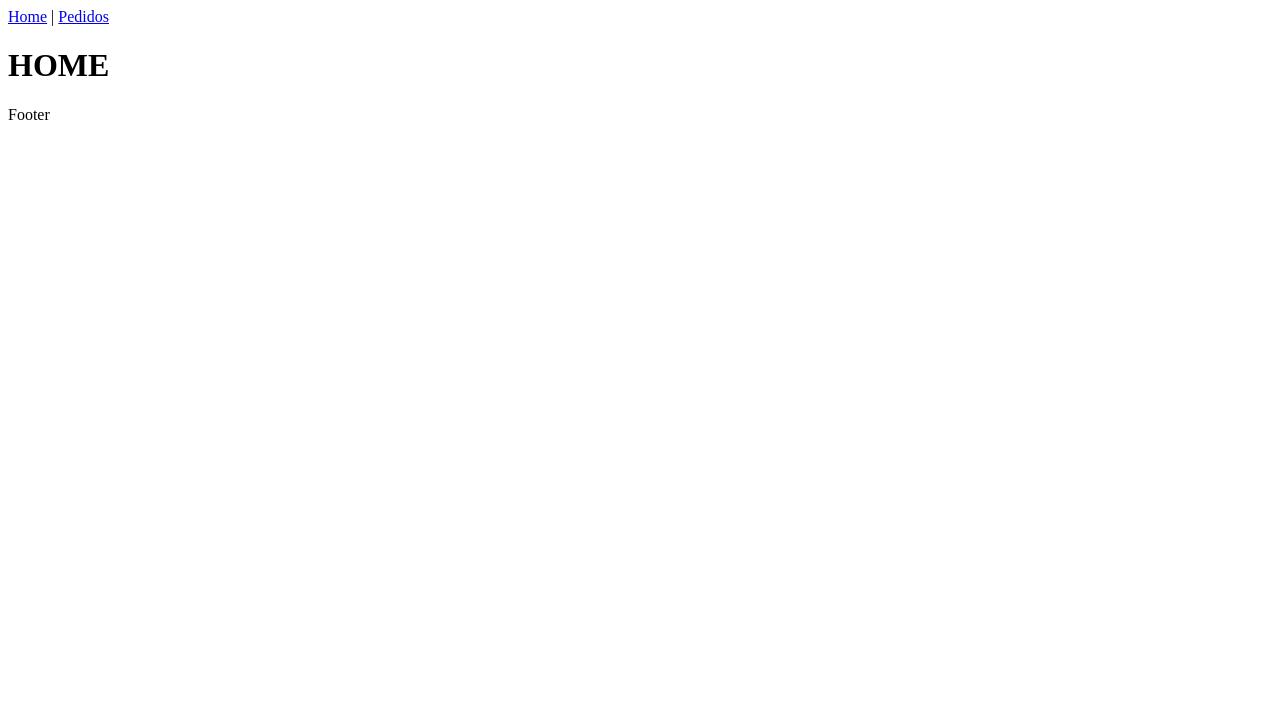
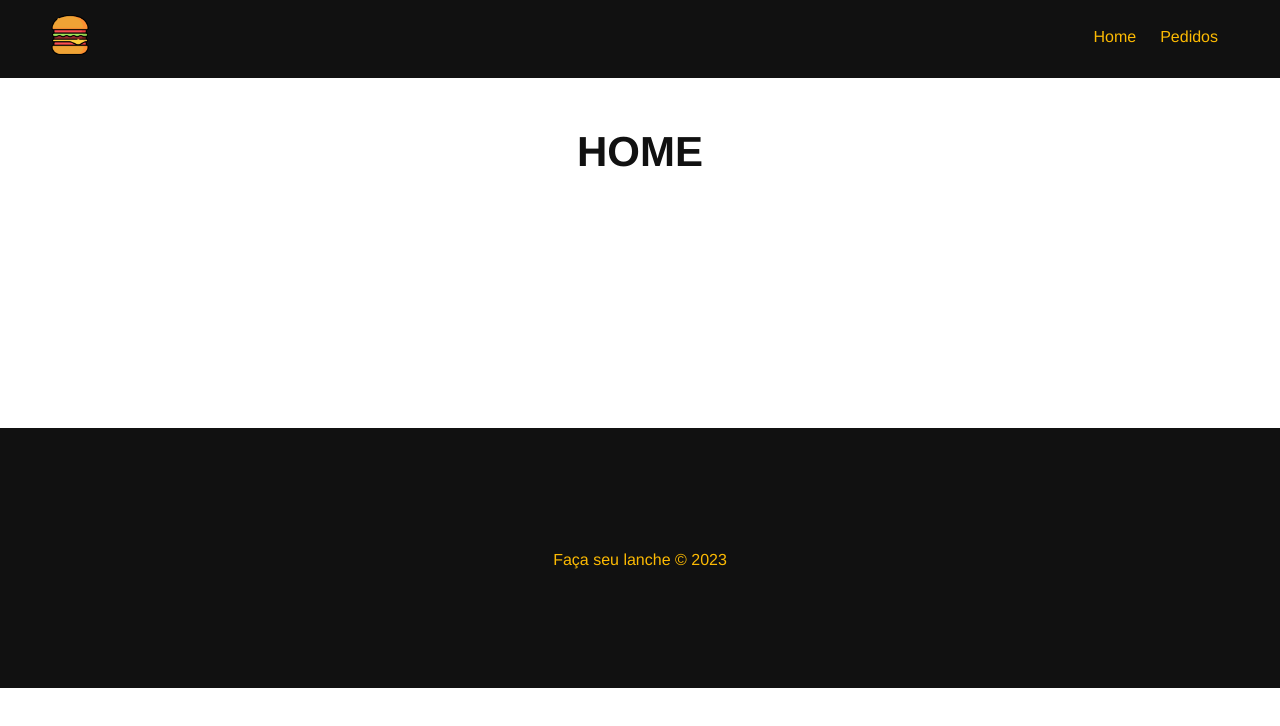
Before and after one commit to Guilok11/testevue, a Vue app: page / in a window 1280 px wide. Shown: the top 726 px of the page. Built offline with nearby package versions, Linux system fonts and the light colour scheme.

Commit message:
Styles / rodape

```diff
--- a/src/App.vue
+++ b/src/App.vue
@@ -1,5 +1,5 @@
 <template>
-  <Navbar />
+  <Navbar :logo="logo_scr" :alt="app_name" />
   <router-view/>
   <Footer />
 </template>
@@ -11,11 +11,38 @@ export default{
   components:{
     Navbar,
     Footer
+  },
+  data(){
+      return{
+        logo_scr: "/img/logo.png",
+        app_name: "Faça seu lanche"
+      }
   }
 
 }
 </script>
 
 <style>
+  *{
+    font-family: Helvetica;
+    padding: 0;
+    margin: 0;
+    box-sizing: border-box;
+  }
+
+  .main-container{
+    margin: 50px;
+    min-height: 250px;
+  }
+
+  h1{
+    text-align: center;
+    font-size: 42px;
+    margin-bottom: 30px;
+    color: #111;
+
+  }
+
+
 
 </style>
--- a/src/components/Footer.vue
+++ b/src/components/Footer.vue
@@ -1,7 +1,8 @@
 <template>
-    <p>Footer</p>
-
-</template>
+    <div id="footer">
+      <p>Faça seu lanche &copy; 2023</p>
+    </div>
+  </template>
 
 <script>
     export default{
@@ -9,3 +10,18 @@
 
     }
 </script>
+
+<style scoped>
+    #footer {
+        height: 260px;
+        background-color: #111;
+        border-top: 4px solid #111;
+        color: #fcba03;
+        display: flex;
+        align-items: center;
+        justify-content: center;
+        width: 100%;
+    }
+
+
+</style>
--- a/src/components/Navbar.vue
+++ b/src/components/Navbar.vue
@@ -1,9 +1,9 @@
 <template>
   <div id="nav">
-    <RouterLink to="/">
-        <img src="" id="logo">
+    <RouterLink to="/" id="logo_url">
+        <img :src="logo" :alt="alt" id="logo">
     </RouterLink>
-    <router-link to="/">Home</router-link> |
+    <router-link to="/">Home</router-link>
     <router-link to="/pedidos">Pedidos</router-link>
   </div>
 
@@ -11,12 +11,43 @@
 
 <script>
 export default{
-    name: "Navbar"
+    name: "Navbar",
+    props: ["logo", "alt"]
 
 }
 
 </script>
 
 <style scoped>
+    #nav {
+        background-color: #111;
+        border-bottom: 4px solid #111;
+        padding: 15px 50px;
+        display: flex;
+        justify-content: flex-end;
+        align-items: center;
+    }
+
+    #nav #logo_url {
+        margin: auto;
+        margin-left: 0;
+    }
+
+    #logo {
+        width: 40px;
+        height: 40px;
+    }
+
+    #nav a {
+        color: #fcba03;
+        text-decoration: none;
+        margin: 12px;
+        transition: .5s;
+
+    }
+
+    #nav a:hover{
+        color: #FFF;
+    }
 
 </style>
--- a/src/views/HomeView.vue
+++ b/src/views/HomeView.vue
@@ -1,5 +1,5 @@
 <template>
-  <div class="home">
+  <div class="main-container">
     <h1>HOME</h1>
   </div>
 </template>
--- a/src/views/Pedidos.vue
+++ b/src/views/Pedidos.vue
@@ -1,5 +1,5 @@
 <template>
-  <div>
+  <div class="main-container">
     <h1>PEDIDOS</h1>
   </div>
 </template>
```
Also changed, not shown: 1 other file (tests, documents, lock files or other folders).
